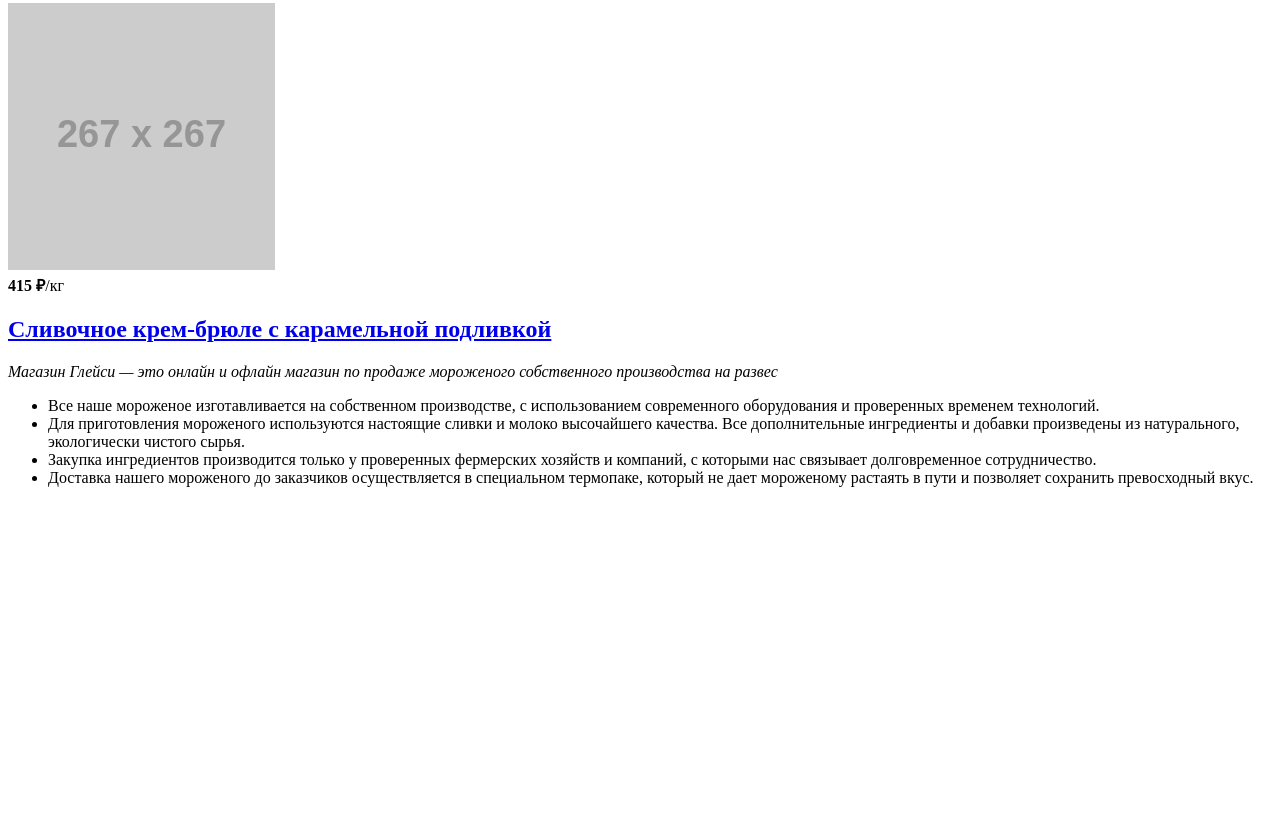
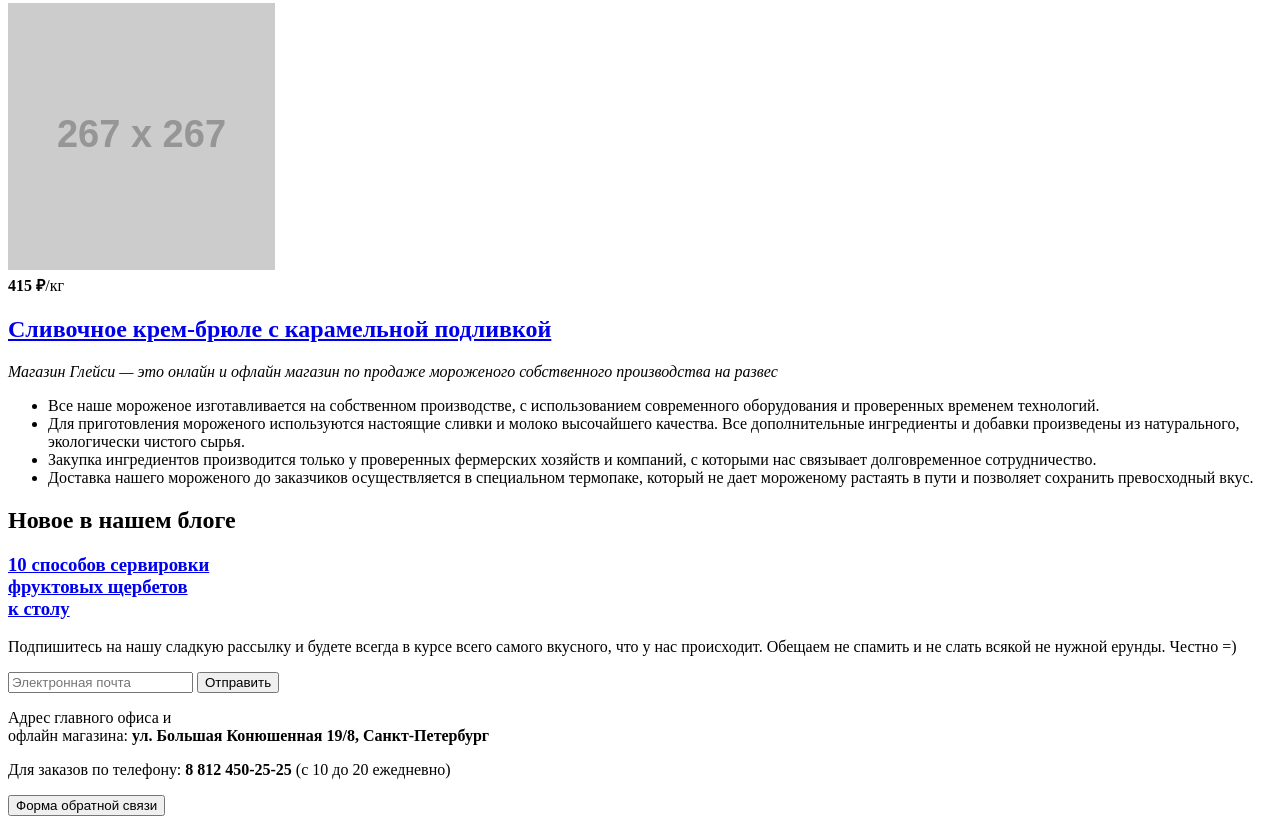
Before and after one commit to corvus-007/17030-gllacy, a plain HTML site: page index.html in a window 1280 px wide. Shown: the part 3586-4410 px from the top of the page. Before the commit the page ends 4089 px from the top, so only its background shows below. Drawn offline with Linux system fonts and the light colour scheme; placeholder pictures from the web are drawn by us.

Commit message:
Добавлена разметка Новости, Рассылки и Контактов

```diff
--- a/index.html
+++ b/index.html
@@ -156,5 +156,43 @@
       </ul>
     </section>
 
+    <div class="container">
+      <div class="grid">
+        <div class="column-2">
+          <section class="news-preview">
+            <h2>Новое в нашем блоге</h2>
+            <h3>
+              <a href="#">10 способов сервировки <br>
+              фруктовых щербетов <br>
+              к столу</a>
+            </h3>
+          </section>
+        </div>
+        <div class="column-2">
+          <section class="subscribe">
+            <div class="subscribe__inner">
+              <p>Подпишитесь на нашу сладкую рассылку и будете всегда в курсе всего самого вкусного, что у нас происходит. Обещаем не спамить и не слать всякой не нужной ерунды. Честно =) </p>
+              <form class="subscribe-form" action="" method="POST">
+                <input type="email" name="email" placeholder="Электронная почта">
+                <button class="button" type="submit">Отправить</button>
+              </form>
+            </div>
+          </section>
+        </div>
+      </div>
+    </div>
+
+    <section class="contacts">
+      <div class="contacts-map" id="contacts-map"></div>
+      <div class="contacts-info">
+        <p>Адрес главного офиса и<br>
+        офлайн магазина: <b>ул. Большая Конюшенная 19/8, Санкт-Петербург</b></p>
+        <p>Для заказов по телефону:
+          <b>8 812 450-25-25</b>
+          (с 10 до 20 ежедневно)</p>
+        <button class="button" type="button">Форма обратной связи</button>
+      </div>
+    </section>
+
   </body>
 </html>
```
